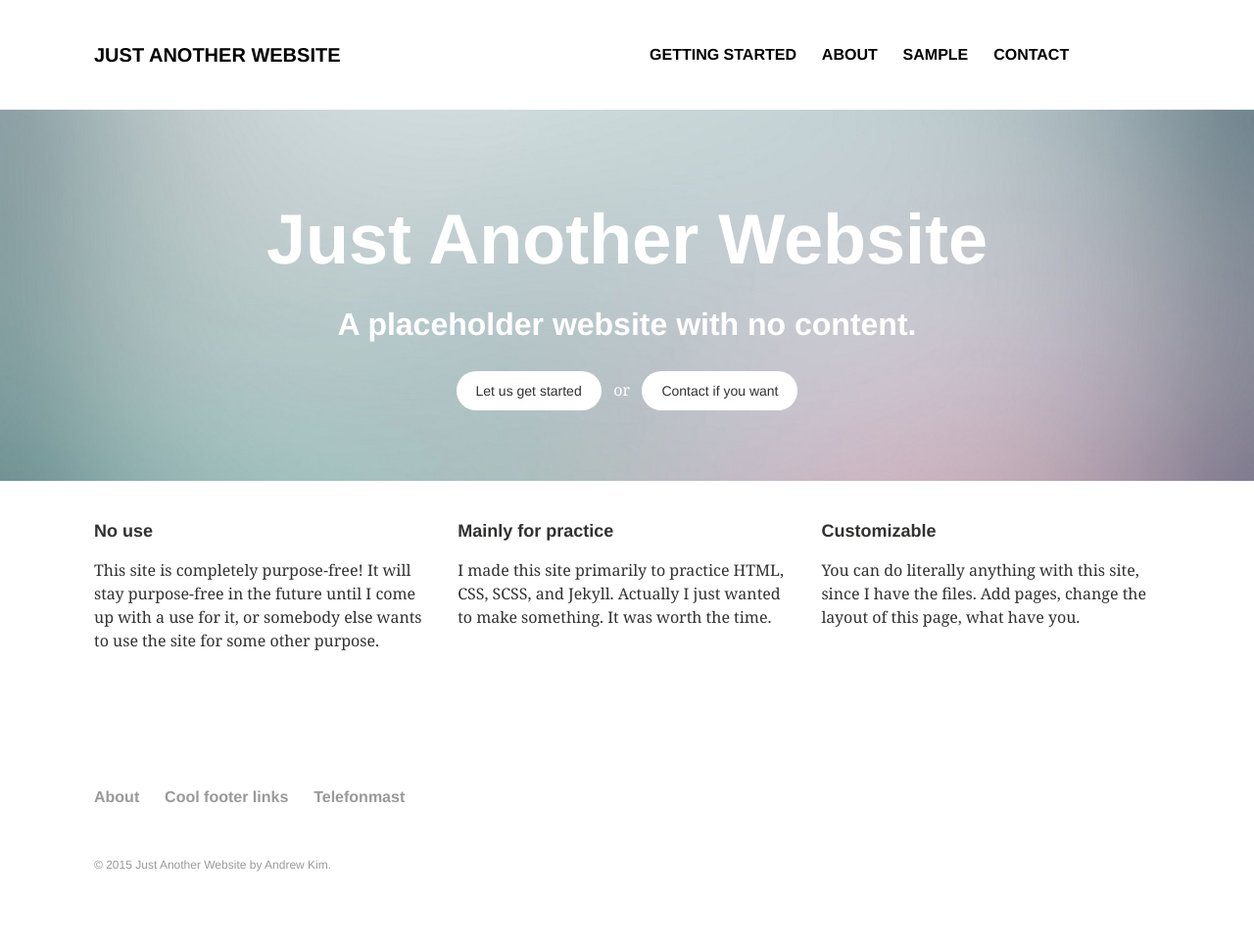
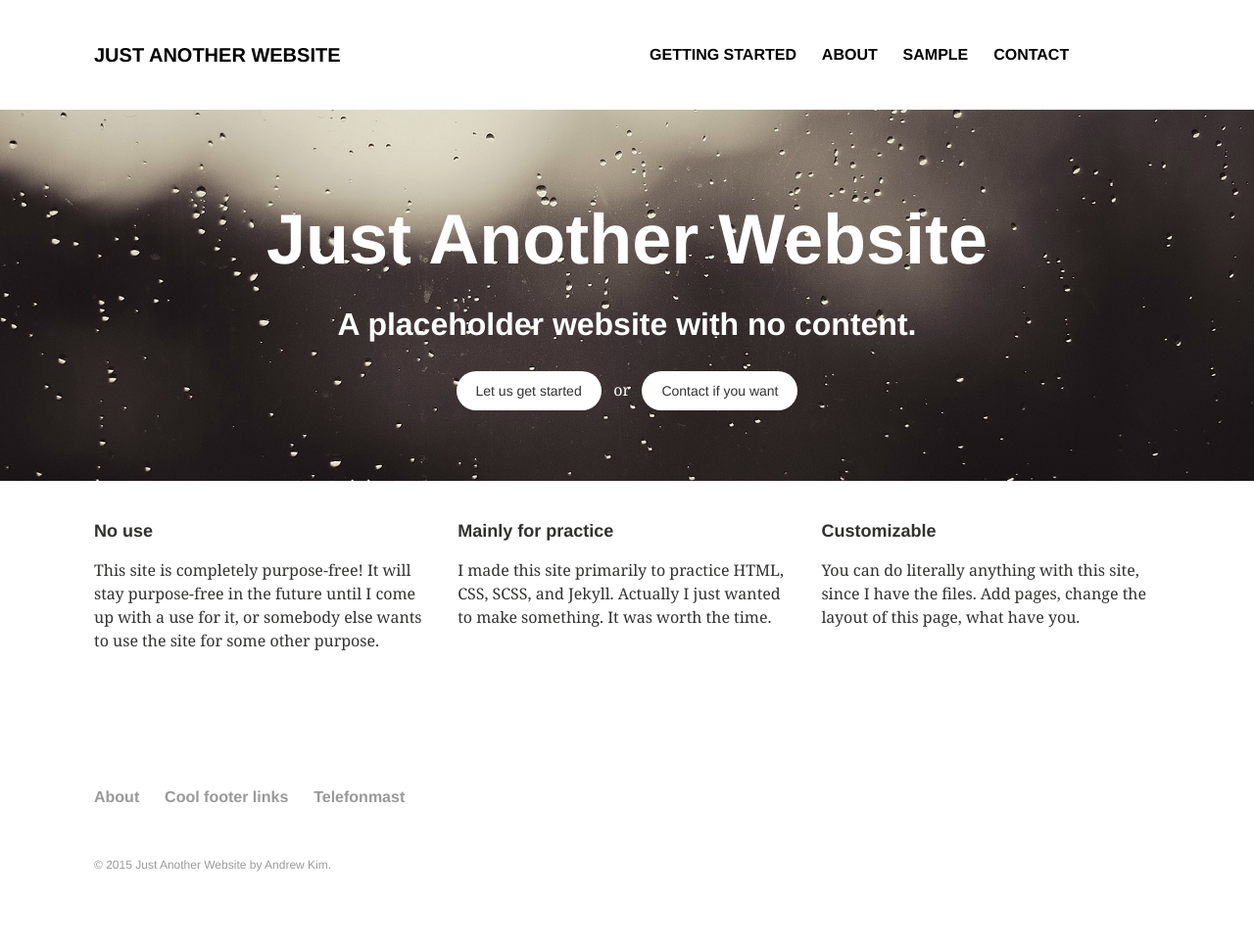
Before and after one commit to therladbsgh/just-another-website, a Jekyll site: the page built from index.md, in a window 1280 px wide. Shown: the whole page at 98% size. Built offline with Jekyll 4.4.1, drawn with Linux system fonts in a browser that asks for light colours.

Commit message:
Change background image to hipster

```diff
--- a/_layouts/main.html
+++ b/_layouts/main.html
@@ -35,7 +35,7 @@
     {% include header.html %}
     <!-- {% include navigation-sliding.html %} -->
 
-	<div class="page-lead" style="background-image:url(/images/abstract-1.jpg)">
+	<div class="page-lead" style="background-image:url({{ site.url }}/images/hipster.jpg)">
       <div class="wrap page-lead-content">
         <h1>{{ site.title }}</h1>
         <h2>{{ site.description }}</h2>
```
